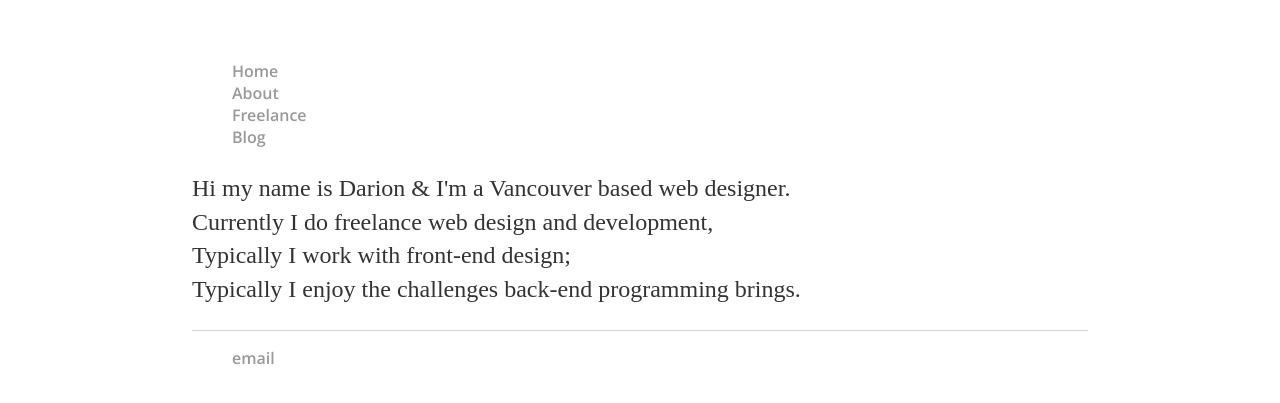
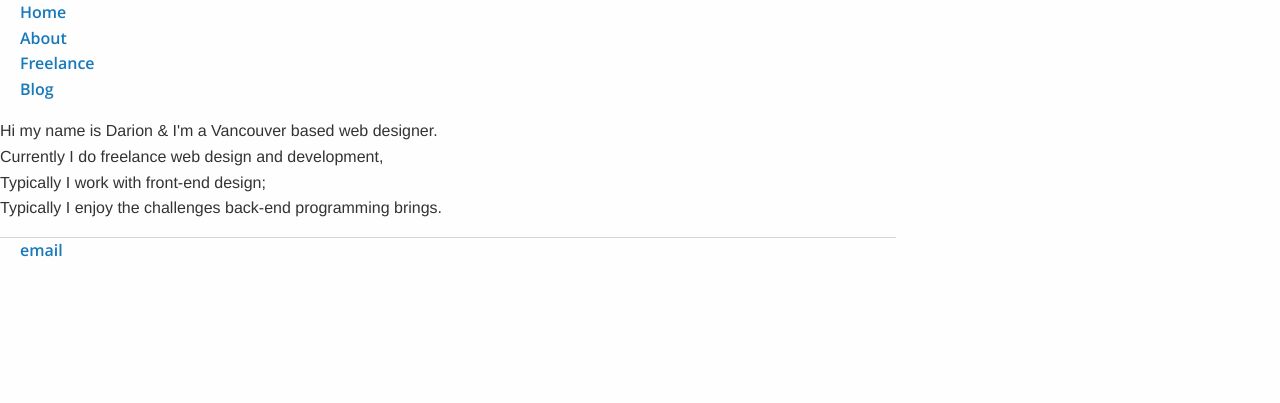
Before and after one commit to cosmicpepper/cosmicpepper.github.io, a Jekyll site: the page built from index.html, in a window 1280 px wide. Shown: the top 403 px of the page. Built offline with Jekyll 4.4.1, drawn with Linux system fonts in a browser that asks for light colours.

Commit message:
Update default.html
adding foundation stylesheet

```diff
--- a/_layouts/default.html
+++ b/_layouts/default.html
@@ -2,8 +2,12 @@
 
 <head>
 
-      <meta name="description" content="">
-      <link rel="stylesheet" type="text/css" href="css/main.css">
+      <meta name="Portfoli" content="">
+
+	<link rel="stylesheet" type="text/css" href="css/main.css">
+	<link rel="stylesheet" type="text/css" href="css/foundation.css">
+	<link rel="stylesheet" type="text/css" href="css/foundation.min.css">
+
 	<title> {{ page.title }} </title>
 </head>
 
```
